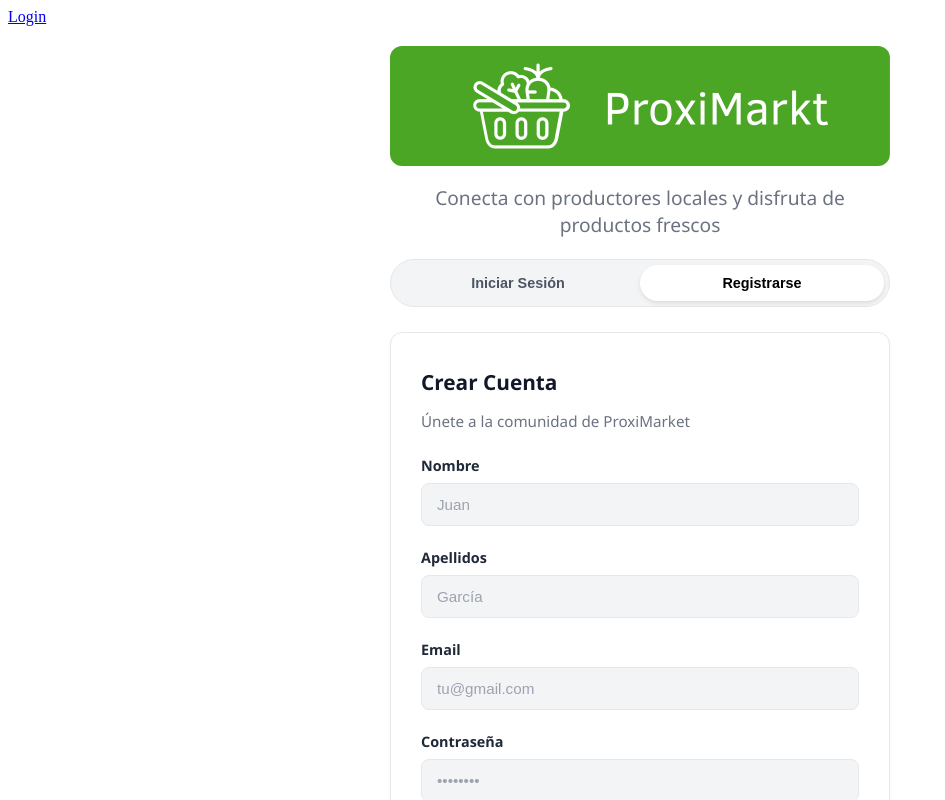
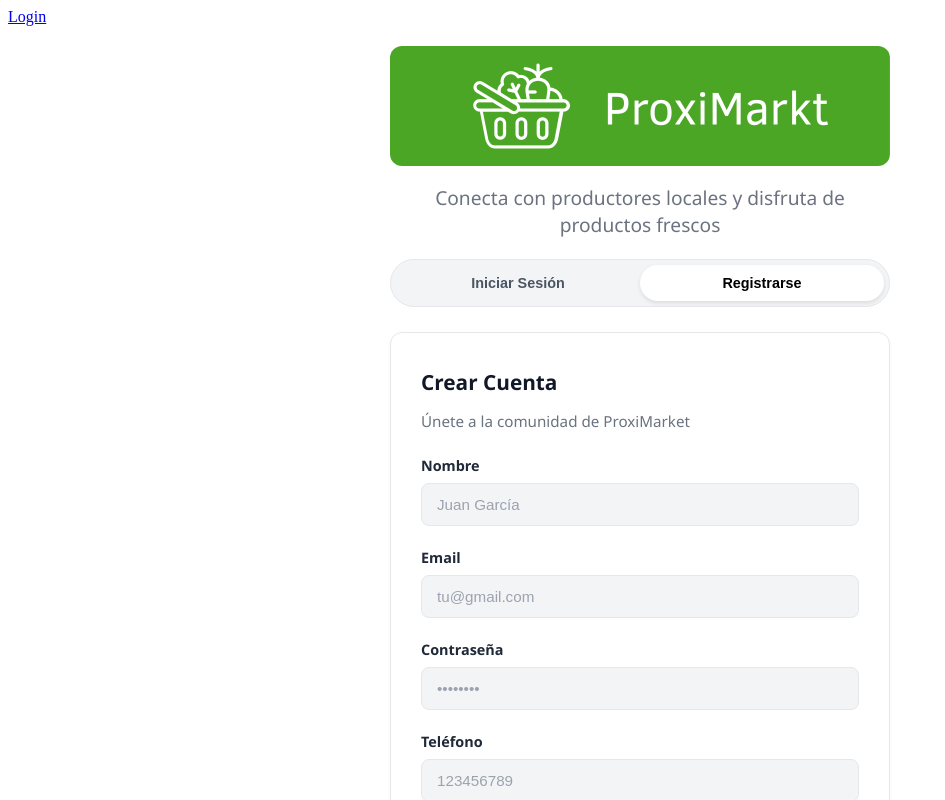
Before and after one commit to eliseumarmon/proxi-markt, a Vue app in the folder frontend/: page /login in a window 1280 px wide. Both pictures are taken after a click on the button "Registrarse". Shown: the top 800 px of the page, without its empty margins (0-945 px from the left). Built offline with nearby package versions, Linux system fonts and the light colour scheme.

Commit message:
Modificamos formulario de registro y añadimos imagenes para usarlas en la fase 3

```diff
--- a/frontend/index.html
+++ b/frontend/index.html
@@ -4,7 +4,7 @@
     <meta charset="UTF-8">
     <link rel="icon" href="/favicon.ico">
     <meta name="viewport" content="width=device-width, initial-scale=1.0">
-    <title>Vite App</title>
+    <title>ProxiMarkt</title>
   </head>
   <body>
     <div id="app"></div>
--- a/frontend/src/components/registro.vue
+++ b/frontend/src/components/registro.vue
@@ -4,13 +4,8 @@
     <p class="subtitle">Únete a la comunidad de ProxiMarket</p>
 
     <form @submit.prevent="enviarInfo">
-      <div id="nombreCompleto">
-        <label for="nombre">Nombre</label>
-        <input type="text" name="nombre" id="nombre" placeholder="Juan"/><br><br>
-
-        <label for="apellidos">Apellidos</label>
-        <input type="text" name="apellidos" id="apellidos" placeholder="García"/><br><br>
-      </div>
+      <label for="nombre">Nombre</label>
+      <input type="text" name="nombre" id="nombre" placeholder="Juan García"/><br><br>
 
       <label for="email">Email</label>
       <input type="email" name="email" id="email" placeholder="tu@gmail.com"/><br><br>
@@ -20,9 +15,6 @@
 
       <label for="telefono">Teléfono</label>
       <input type="text" name="telefono" id="telefono" placeholder="123456789"/><br><br>
-
-      <label for="direccion">Dirección</label>
-      <input type="text" name="direccion" id="direccion" placeholder="Calle Ejemplo 123"/><br><br>
 
       <button type="submit" class="btn-submit">Crear Cuenta</button>
     </form>
```
Also changed, not shown: 1 other file (tests, documents, lock files or other folders).
